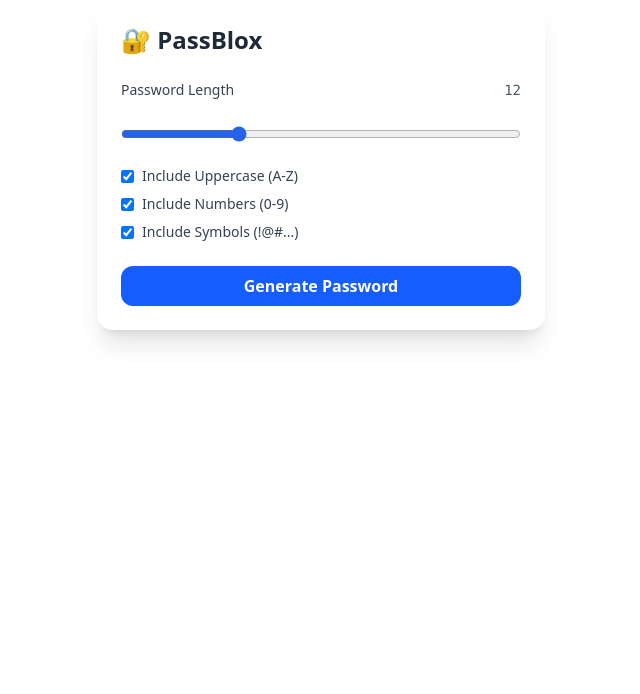
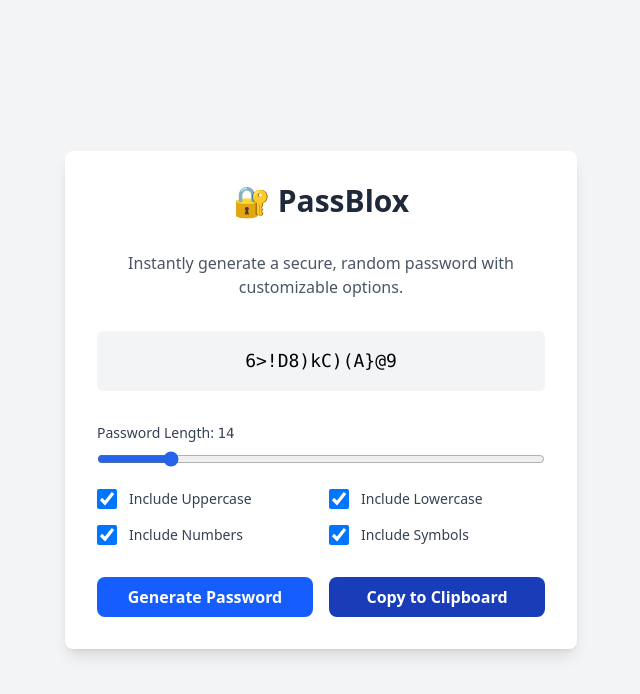
Before and after one commit to neeravpatel/PassBlox, a Vue app: page / in a window 1280 px wide. Shown: the top 694 px of the page, without its empty margins (319-959 px from the left). Built offline with nearby package versions, Linux system fonts and the light colour scheme.

Commit message:
layout update

```diff
--- a/src/App.vue
+++ b/src/App.vue
@@ -3,7 +3,11 @@ import PasswordGenerator from './components/PasswordGenerator.vue'
 </script>
 
 <template>
-  <password-generator />
+  <div class="flex items-center justify-center min-h-screen bg-gray-100 px-4">
+    <div class="w-full max-w-lg">
+      <password-generator />
+    </div>
+  </div>
 </template>
 
 <style scoped>
--- a/src/components/PasswordGenerator.vue
+++ b/src/components/PasswordGenerator.vue
@@ -1,12 +1,13 @@
 <script lang="ts" setup>
-  import { ref } from 'vue'
+import { ref, onMounted } from 'vue'
 
-  const length = ref(12)
+const length = ref(14)
 const includeUppercase = ref(true)
+const includeLowercase = ref(true)
 const includeNumbers = ref(true)
 const includeSymbols = ref(true)
 const password = ref('')
-  const showToast = ref(false) // State for showing the toast
+const copyButtonText = ref('Copy to Clipboard') // State for button text
 
 function generatePassword() {
   const lowercase = 'abcdefghijklmnopqrstuvwxyz'
@@ -14,7 +15,8 @@
   const numbers = '0123456789'
   const symbols = '!@#$%^&*()_+[]{}|;:,.<>?'
 
-    let chars = lowercase
+  let chars = ''
+  if (includeLowercase.value) chars += lowercase
   if (includeUppercase.value) chars += uppercase
   if (includeNumbers.value) chars += numbers
   if (includeSymbols.value) chars += symbols
@@ -31,64 +33,105 @@
   if (password.value) {
     try {
       await navigator.clipboard.writeText(password.value)
-        showToast.value = true // Show toast notification
-        setTimeout(() => (showToast.value = false), 2000) // Hide toast after 2 seconds
+      copyButtonText.value = 'Copied!' // Change button text
+      setTimeout(() => (copyButtonText.value = 'Copy to Clipboard'), 2000) // Reset text after 2 seconds
     } catch (err) {
       console.error('Failed to copy password:', err)
     }
   }
 }
+
+// Generate a password when the component is mounted
+onMounted(() => {
+  generatePassword()
+})
 </script>
 
 <template>
-  <div class="max-w-md mx-auto bg-white rounded-2xl shadow-xl p-6 space-y-6">
-    <h2 class="text-2xl font-bold text-gray-800">🔐 PassBlox</h2>
+  <div class="max-w-2xl mx-auto bg-white rounded-lg shadow-lg p-8 space-y-8">
+    <!-- Header -->
+    <h2 class="text-3xl font-bold text-gray-800 text-center">🔐 PassBlox</h2>
+    <p class="text-center text-gray-600">
+      Instantly generate a secure, random password with customizable options.
+    </p>
 
-    <div class="flex items-center justify-between">
-      <label for="length" class="text-sm font-medium text-gray-700">Password Length</label>
-      <span class="text-sm font-mono text-gray-600">{{ length }}</span>
+    <!-- Password Display -->
+    <div class="bg-gray-100 p-4 rounded-md text-center font-mono text-lg break-all">
+      {{ password }}
     </div>
+
+    <!-- Controls -->
+    <div class="space-y-4">
+      <!-- Password Length -->
+      <div>
+        <label for="length" class="block text-sm font-medium text-gray-700">
+          Password Length: <span class="font-mono">{{ length }}</span>
+        </label>
         <input
           id="length"
           type="range"
-      min="4"
-      max="32"
+          min="5"
+          max="64"
           v-model="length"
-      class="w-full"
+          class="w-full mt-2"
         />
+      </div>
 
-    <div class="space-y-2">
-      <label class="flex items-center space-x-2">
-        <input type="checkbox" v-model="includeUppercase" />
-        <span class="text-sm text-gray-700">Include Uppercase (A-Z)</span>
+      <!-- Options -->
+      <div class="grid grid-cols-2 gap-4">
+        <label class="flex items-center space-x-3">
+          <input
+            type="checkbox"
+            v-model="includeUppercase"
+            class="h-5 w-5 text-blue-600 border-gray-300 rounded focus:ring-blue-500"
+          />
+          <span class="text-sm font-medium text-gray-700">Include Uppercase</span>
         </label>
-      <label class="flex items-center space-x-2">
-        <input type="checkbox" v-model="includeNumbers" />
-        <span class="text-sm text-gray-700">Include Numbers (0-9)</span>
+        <label class="flex items-center space-x-3">
+          <input
+            type="checkbox"
+            v-model="includeLowercase"
+            class="h-5 w-5 text-blue-600 border-gray-300 rounded focus:ring-blue-500"
+          />
+          <span class="text-sm font-medium text-gray-700">Include Lowercase</span>
         </label>
-      <label class="flex items-center space-x-2">
-        <input type="checkbox" v-model="includeSymbols" />
-        <span class="text-sm text-gray-700">Include Symbols (!@#...)</span>
+        <label class="flex items-center space-x-3">
+          <input
+            type="checkbox"
+            v-model="includeNumbers"
+            class="h-5 w-5 text-blue-600 border-gray-300 rounded focus:ring-blue-500"
+          />
+          <span class="text-sm font-medium text-gray-700">Include Numbers</span>
+        </label>
+        <label class="flex items-center space-x-3">
+          <input
+            type="checkbox"
+            v-model="includeSymbols"
+            class="h-5 w-5 text-blue-600 border-gray-300 rounded focus:ring-blue-500"
+          />
+          <span class="text-sm font-medium text-gray-700">Include Symbols</span>
         </label>
       </div>
+    </div>
 
+    <!-- Buttons -->
+    <div class="flex flex-col sm:flex-row sm:space-x-4 space-y-4 sm:space-y-0">
       <button
         @click="generatePassword"
-      class="w-full bg-blue-600 text-white font-semibold py-2 rounded-xl hover:bg-blue-700 transition"
+        class="w-full bg-blue-600 text-white font-semibold py-2 rounded-lg hover:bg-blue-700 transition"
       >
         Generate Password
       </button>
-
-    <div v-if="password" class="bg-gray-100 p-3 rounded-md text-center font-mono text-lg break-all">
-      {{ password }}
-    </div>
-
-    <div v-if="password" class="flex justify-center space-x-4">
       <button
+        v-if="password"
         @click="copyToClipboard"
-        class="bg-green-600 text-white font-semibold py-2 px-4 rounded-xl hover:bg-green-700 transition"
+        :class="{
+          'bg-blue-800 hover:bg-blue-900': copyButtonText === 'Copy to Clipboard',
+          'bg-green-600 hover:bg-green-700': copyButtonText === 'Copied!'
+        }"
+        class="w-full text-white font-semibold py-2 rounded-lg transition"
       >
-        Copy to Clipboard
+        {{ copyButtonText }}
       </button>
     </div>
 
@@ -103,7 +146,7 @@
 </template>
 
 <style scoped>
-input[type="range"] {
+input[type='range'] {
   accent-color: #2563eb; /* Tailwind's blue-600 */
 }
 
```
Lines whose indentation alone changed are shown as unchanged.
